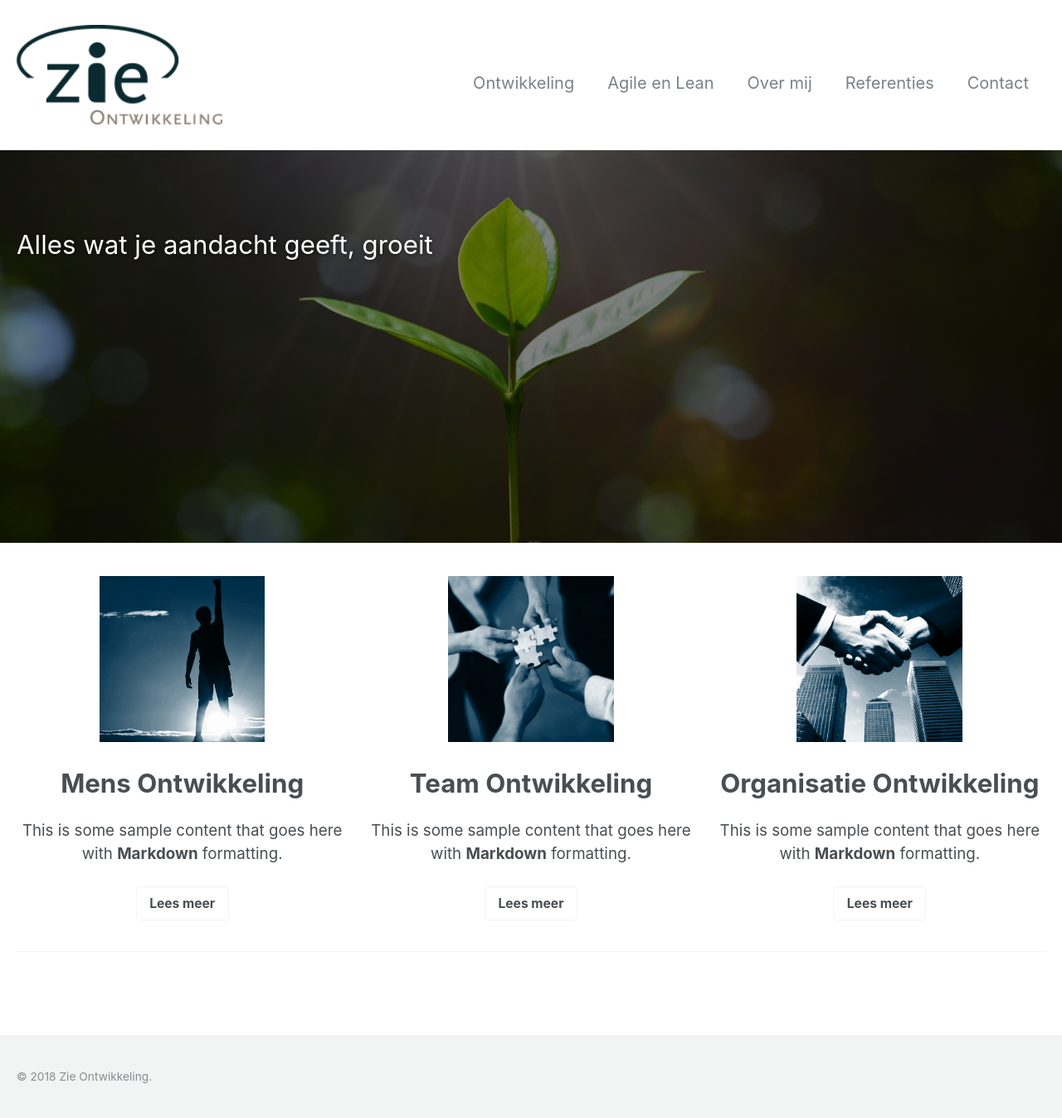
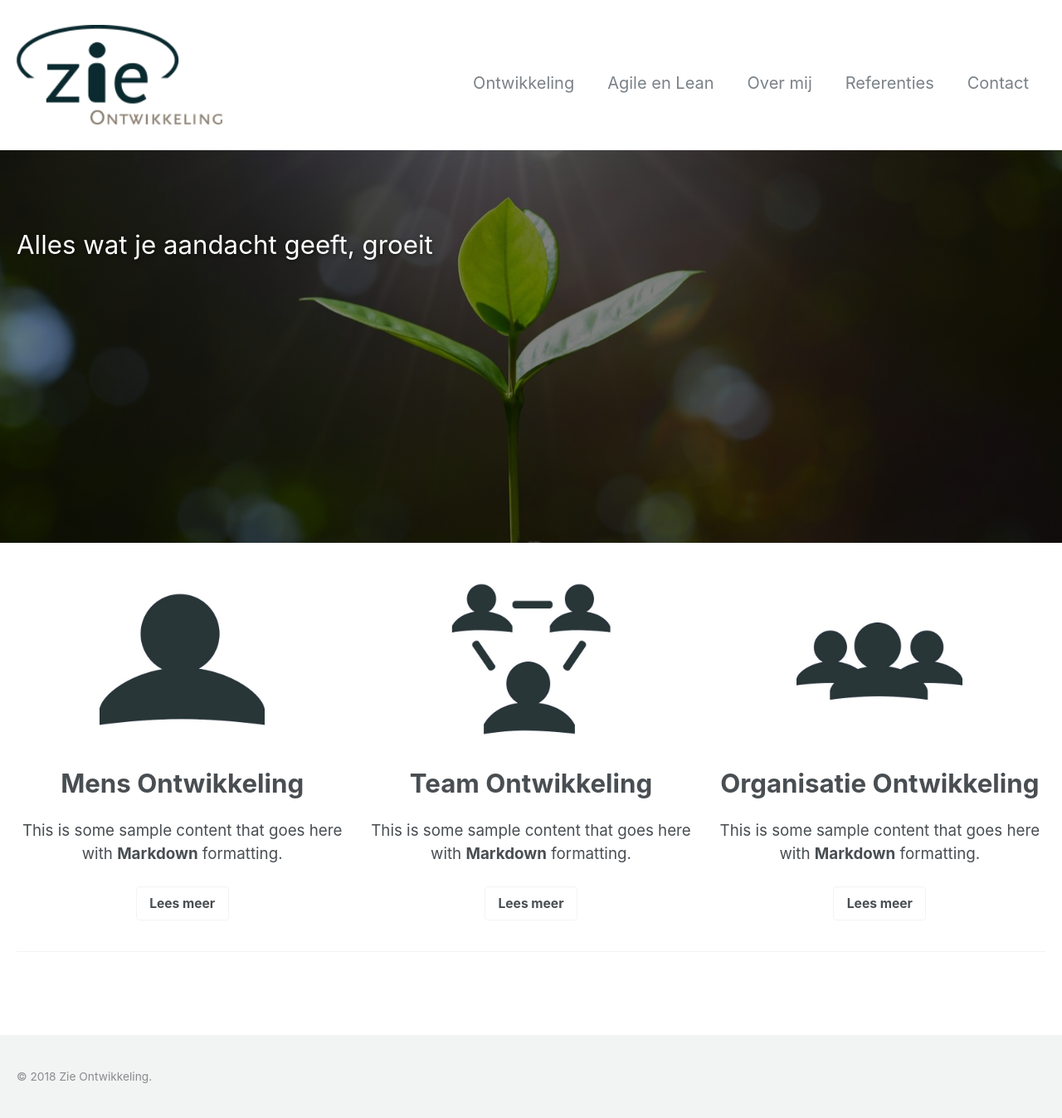
Before and after one commit to twinmum1/zie-ontwikkeling, a Jekyll site: the page built from _pages/featurelist.md, in a window 1280 px wide. Shown: the whole page at 83% size. Built offline with Jekyll 4.4.1, drawn with Linux system fonts in a browser that asks for light colours.

Commit message:
Update featurelist.md

```diff
--- a/_pages/featurelist.md
+++ b/_pages/featurelist.md
@@ -17,21 +17,21 @@ excerpt: "Alles wat je aandacht geeft, groeit
 	<br>
 	<br>"
 feature_row:
-  - image_path: /assets/images/mens.jpg
+  - image_path: /assets/images/icon-persoon.jpg
     url: /mens/
     alt: "placeholder image 1"
     title: "Mens Ontwikkeling"
     excerpt: "This is some sample content that goes here with **Markdown** formatting."
     btn_label: "Lees meer"
     btn_class: "btn--inverse"
-  - image_path: /assets/images/team.jpg
+  - image_path: /assets/images/icon-team.jpg
     url: /team/
     alt: "placeholder image 2"
     title: "Team Ontwikkeling"
     excerpt: "This is some sample content that goes here with **Markdown** formatting."
     btn_label: "Lees meer"
     btn_class: "btn--inverse"
-  - image_path: /assets/images/organisatie.jpg
+  - image_path: /assets/images/icon-organisatie.jpg
     url: /organisatie/
     title: "Organisatie Ontwikkeling"
     excerpt: "This is some sample content that goes here with **Markdown** formatting."
```
